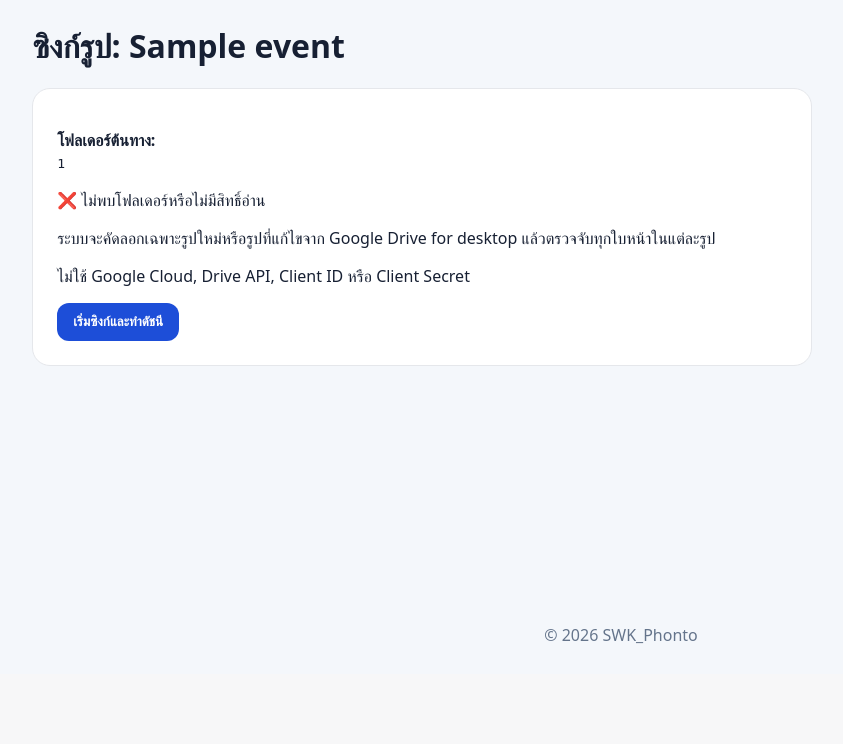
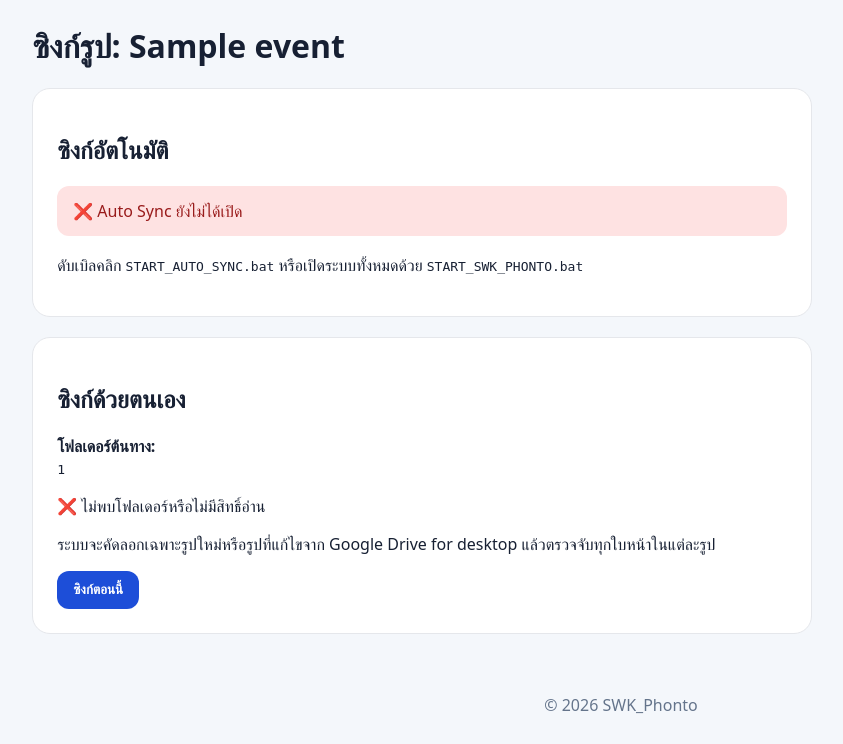
Before and after one commit to panudech1998/school-system, a PHP site: page /SWK_Phonto/admin/sync.php?event=1 in a window 1280 px wide. Shown: the part 138-882 px from the top of the page, without its empty margins (19-862 px from the left). Before the commit the page ends 782 px from the top, so only its background shows below. Run offline with PHP 8.4, Linux system fonts and the light colour scheme; the visitor is signed in with stand-in values (Sample User, id 1); data comes from the database, SQL or seed files in the repository; tables that the repository leaves empty hold one stand-in row (values such as "Sample post"); some libraries are stand-ins or nearby versions.

Commit message:
แสดงสถานะ Auto Sync และใช้แกนซิงก์ร่วมกัน

```diff
--- a/admin/sync.php
+++ b/admin/sync.php
@@ -3,7 +3,7 @@
 declare(strict_types=1);
 
 require_once __DIR__ . '/../includes/layout.php';
-require_once __DIR__ . '/../includes/face_service.php';
+require_once __DIR__ . '/../includes/local_sync.php';
 require_login();
 set_time_limit(0);
 
@@ -21,146 +21,18 @@ if (!$event) {
 
 $error = '';
 
-function local_image_files(string $folder): array
-{
-    $files = [];
-    $allowedExtensions = ['jpg', 'jpeg', 'png', 'webp'];
-    $iterator = new RecursiveIteratorIterator(
-        new RecursiveDirectoryIterator($folder, FilesystemIterator::SKIP_DOTS)
-    );
-
-    foreach ($iterator as $file) {
-        if (!$file->isFile()) {
-            continue;
-        }
-        if (!in_array(strtolower($file->getExtension()), $allowedExtensions, true)) {
-            continue;
-        }
-        $files[] = $file->getPathname();
-    }
-
-    natcasesort($files);
-    return array_values($files);
-}
-
 if ($_SERVER['REQUEST_METHOD'] === 'POST') {
     try {
         verify_csrf();
-
-        $sourceFolder = (string) $event['drive_folder_id'];
-        if (!is_dir($sourceFolder)) {
-            throw new RuntimeException('ไม่พบโฟลเดอร์รูป กรุณาเปิด Google Drive for desktop และตรวจตำแหน่งโฟลเดอร์');
-        }
-        if (!is_readable($sourceFolder)) {
-            throw new RuntimeException('Apache ไม่มีสิทธิ์อ่านโฟลเดอร์รูป');
-        }
-
-        $sourceFiles = local_image_files($sourceFolder);
-        if (!$sourceFiles) {
-            throw new RuntimeException('ไม่พบรูป JPG, PNG หรือ WEBP ในโฟลเดอร์นี้');
-        }
-
-        $destinationDirectory = STORAGE_PATH . '/photos/' . $event['id'];
-        if (!is_dir($destinationDirectory) && !mkdir($destinationDirectory, 0775, true) && !is_dir($destinationDirectory)) {
-            throw new RuntimeException('สร้างโฟลเดอร์เก็บรูปไม่สำเร็จ');
-        }
-
-        $mimeExtensions = [
-            'image/jpeg' => 'jpg',
-            'image/png' => 'png',
-            'image/webp' => 'webp',
-        ];
-        $finfo = new finfo(FILEINFO_MIME_TYPE);
-        $synced = 0;
-        $indexed = 0;
-        $unchanged = 0;
-        $failed = [];
-        $seenSourceIds = [];
-
-        foreach ($sourceFiles as $sourcePath) {
-            $realSource = realpath($sourcePath) ?: $sourcePath;
-            $mime = (string) $finfo->file($realSource);
-            if (!isset($mimeExtensions[$mime])) {
-                continue;
-            }
-
-            $normalizedPath = strtolower(str_replace('\\', '/', $realSource));
-            $sourceId = hash('sha256', $normalizedPath);
-            $seenSourceIds[] = $sourceId;
-            $extension = $mimeExtensions[$mime];
-            $relativePath = 'storage/photos/' . $event['id'] . '/' . $sourceId . '.' . $extension;
-            $absolutePath = dirname(__DIR__) . '/' . $relativePath;
-            $modifiedTimestamp = filemtime($realSource) ?: time();
-            $modifiedAt = date('Y-m-d H:i:s', $modifiedTimestamp);
-            $fileSize = filesize($realSource) ?: 0;
-
-            $existingStatement = db()->prepare('SELECT id,drive_modified_at,file_size,face_indexed FROM photos WHERE event_id=? AND drive_file_id=? LIMIT 1');
-            $existingStatement->execute([$event['id'], $sourceId]);
-            $existing = $existingStatement->fetch();
-
-            $needsCopy = !$existing
-                || !is_file($absolutePath)
-                || (string) $existing['drive_modified_at'] !== $modifiedAt
-                || (int) $existing['file_size'] !== $fileSize;
-
-            if ($needsCopy) {
-                if (!copy($realSource, $absolutePath)) {
-                    $failed[] = 'คัดลอกรูปไม่สำเร็จ: ' . basename($realSource);
-                    continue;
-                }
-            }
-
-            $upsert = db()->prepare(
-                'INSERT INTO photos(event_id,drive_file_id,file_name,mime_type,local_path,file_size,drive_modified_at,is_visible,face_indexed,created_at,updated_at)
-                 VALUES(?,?,?,?,?,?,?,1,0,NOW(),NOW())
-                 ON DUPLICATE KEY UPDATE file_name=VALUES(file_name),mime_type=VALUES(mime_type),local_path=VALUES(local_path),file_size=VALUES(file_size),drive_modified_at=VALUES(drive_modified_at),is_visible=1,updated_at=NOW()'
-            );
-            $upsert->execute([
-                $event['id'],
-                $sourceId,
-                basename($realSource),
-                $mime,
-                $relativePath,
-                $fileSize,
-                $modifiedAt,
-            ]);
-
-            $photoId = $existing ? (int) $existing['id'] : (int) db()->lastInsertId();
-            if (!$photoId) {
-                $idStatement = db()->prepare('SELECT id FROM photos WHERE event_id=? AND drive_file_id=?');
-                $idStatement->execute([$event['id'], $sourceId]);
-                $photoId = (int) $idStatement->fetchColumn();
-            }
-
-            if ($needsCopy || !$existing || !(int) ($existing['face_indexed'] ?? 0)) {
-                try {
-                    $result = face_index_photo((int) $event['id'], $photoId, $absolutePath);
-                    $faces = (int) ($result['faces'] ?? 0);
-                    db()->prepare('UPDATE photos SET face_indexed=? WHERE id=?')->execute([$faces > 0 ? 1 : 0, $photoId]);
-                    if ($faces > 0) {
-                        $indexed++;
-                    } else {
-                        $failed[] = 'ไม่พบใบหน้า: ' . basename($realSource);
-                    }
-                } catch (Throwable $exception) {
-                    $failed[] = 'ทำดัชนีไม่สำเร็จ: ' . basename($realSource) . ' — ' . $exception->getMessage();
-                }
-            } else {
-                $unchanged++;
-            }
-
-            $synced++;
-        }
-
-        if ($seenSourceIds) {
-            $placeholders = implode(',', array_fill(0, count($seenSourceIds), '?'));
-            $parameters = array_merge([(int) $event['id']], $seenSourceIds);
-            db()->prepare("UPDATE photos SET is_visible=0 WHERE event_id=? AND drive_file_id NOT IN ({$placeholders})")->execute($parameters);
-        }
-
-        $_SESSION['sync_failures'] = $failed;
+        $result = sync_event_folder($event, true);
+        $_SESSION['sync_failures'] = $result['failed'];
         audit('sync_local_drive_folder', (string) $event['id']);
-        flash('success', "ตรวจพบ {$synced} รูป ทำดัชนี {$indexed} รูป และไม่มีการเปลี่ยนแปลง {$unchanged} รูป");
+        flash(
+            'success',
+            "ตรวจพบ {$result['discovered']} รูป อัปเดต {$result['updated']} รูป "
+            . "ทำดัชนี {$result['indexed']} รูป ซ่อน {$result['hidden']} รูป "
+            . "และไม่มีการเปลี่ยนแปลง {$result['unchanged']} รูป"
+        );
         redirect('admin/sync.php?event=' . $event['id']);
     } catch (Throwable $exception) {
         $error = $exception->getMessage();
@@ -170,6 +42,8 @@ if ($_SERVER['REQUEST_METHOD'] === 'POST') {
 $failures = $_SESSION['sync_failures'] ?? [];
 unset($_SESSION['sync_failures']);
 $folderReady = is_dir((string) $event['drive_folder_id']) && is_readable((string) $event['drive_folder_id']);
+$autoSyncStatus = read_auto_sync_status();
+$autoSyncRunning = auto_sync_is_running($autoSyncStatus);
 
 page_header('ซิงก์รูป', true);
 require __DIR__ . '/_nav.php';
@@ -184,15 +58,30 @@ require __DIR__ . '/_nav.php';
 <?php endforeach; ?>
 
 <div class="form-card">
+    <h2>ซิงก์อัตโนมัติ</h2>
+    <?php if ($autoSyncRunning): ?>
+        <div class="notice success">
+            ✅ Auto Sync กำลังทำงาน ตรวจล่าสุด
+            <?= e((string) ($autoSyncStatus['last_check'] ?? '-')) ?>
+            ทุก <?= (int) ($autoSyncStatus['interval_seconds'] ?? 15) ?> วินาที
+        </div>
+        <p>เมื่อมีรูปใหม่หรือแก้ไขรูปในโฟลเดอร์ ระบบจะอัปเดตและทำดัชนีใบหน้าให้อัตโนมัติ</p>
+    <?php else: ?>
+        <div class="notice error">❌ Auto Sync ยังไม่ได้เปิด</div>
+        <p>ดับเบิลคลิก <code>START_AUTO_SYNC.bat</code> หรือเปิดระบบทั้งหมดด้วย <code>START_SWK_PHONTO.bat</code></p>
+    <?php endif; ?>
+</div>
+
+<div class="form-card" style="margin-top:20px">
+    <h2>ซิงก์ด้วยตนเอง</h2>
     <p><strong>โฟลเดอร์ต้นทาง:</strong><br><code><?= e($event['drive_folder_id']) ?></code></p>
     <p><?= $folderReady ? '✅ ระบบอ่านโฟลเดอร์ได้' : '❌ ไม่พบโฟลเดอร์หรือไม่มีสิทธิ์อ่าน' ?></p>
     <p>ระบบจะคัดลอกเฉพาะรูปใหม่หรือรูปที่แก้ไขจาก Google Drive for desktop แล้วตรวจจับทุกใบหน้าในแต่ละรูป</p>
-    <p>ไม่ใช้ Google Cloud, Drive API, Client ID หรือ Client Secret</p>
 
     <form method="post">
         <input type="hidden" name="csrf" value="<?= e(csrf_token()) ?>">
         <input type="hidden" name="event_id" value="<?= (int) $event['id'] ?>">
-        <button class="btn" <?= $folderReady ? '' : 'disabled' ?>>เริ่มซิงก์และทำดัชนี</button>
+        <button class="btn" <?= $folderReady ? '' : 'disabled' ?>>ซิงก์ตอนนี้</button>
     </form>
 </div>
 <?php page_footer(); ?>
```
